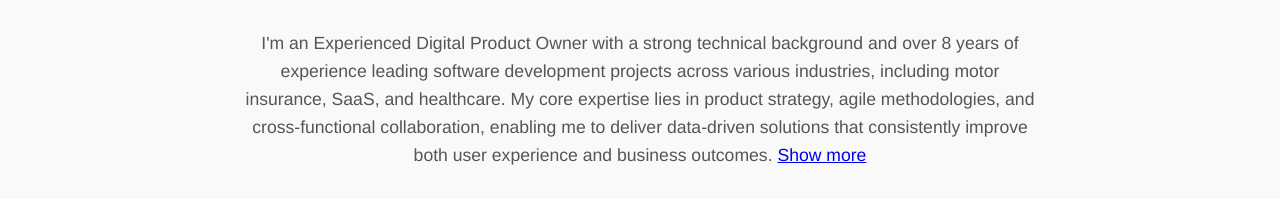
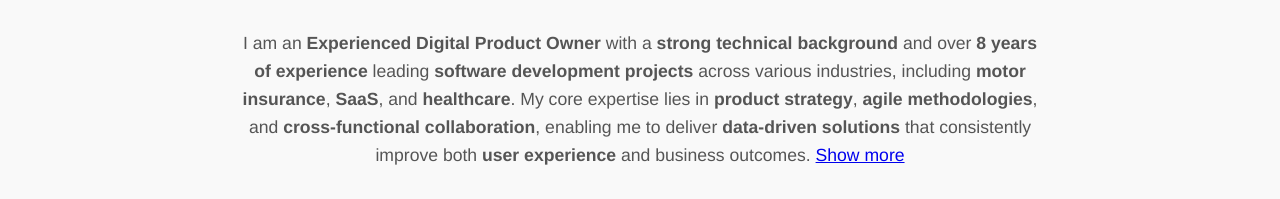
Before and after one commit to msluciano92/personal-blog, a website: page public/index.html in a window 1280 px wide. Shown: the part 355-554 px from the top of the page. Drawn offline with Linux system fonts and the light colour scheme.

Commit message:
Improved main page text

```diff
--- a/public/index.html
+++ b/public/index.html
@@ -19,7 +19,15 @@
 
       <div class="bio-section">
          <p>
-            I'm an Experienced Digital Product Owner with a strong technical background and over <span id="experienceYears"></span> years of experience leading software development projects across various industries, including motor insurance, SaaS, and healthcare. My core expertise lies in product strategy, agile methodologies, and cross-functional collaboration, enabling me to deliver data-driven solutions that consistently improve both user experience and business outcomes. <a href="/about-me">Show more</a>
+            I am an <strong>Experienced Digital Product Owner</strong> with a
+            <strong>strong technical background</strong> and over <strong><span id="experienceYears"></span> years
+            of experience</strong> leading <strong>software development projects</strong>
+            across various industries, including <strong>motor insurance</strong>,
+            <strong>SaaS</strong>, and <strong>healthcare</strong>. My core expertise
+            lies in <strong>product strategy</strong>, <strong>agile methodologies</strong>,
+            and <strong>cross-functional collaboration</strong>, enabling me to deliver
+            <strong>data-driven solutions</strong> that consistently improve both
+            <strong>user experience</strong> and business outcomes.  <a href="/about-me">Show more</a>
          </p>
       </div>
 
```
